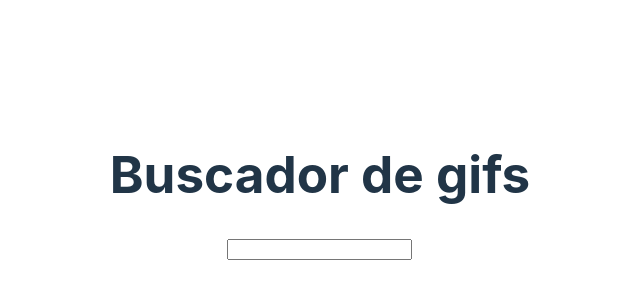
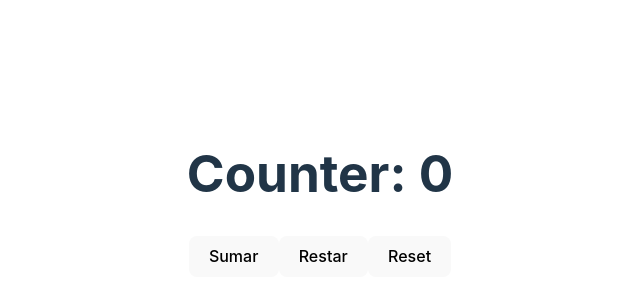
Before and after one commit to juanfaldana20/Challenge, a React (Vite) app in the folder Challenge20/: page / in a window 1280 px wide. Shown: the part 206-506 px from the top of the page, without its empty margins (320-960 px from the left). Built offline with nearby package versions, Linux system fonts and the light colour scheme.

Commit message:
ChallengeCounter
Challenge counter

```diff
--- a/Challenge20/src/App.jsx
+++ b/Challenge20/src/App.jsx
@@ -1,5 +1,6 @@
 import './App.css'
 import ComponentApp from "./ComponentApp"
+import Counter from './FirstApp'
 
 const App=() =>{
 
@@ -7,7 +8,7 @@ const App=() =>{
 
   return (
     <div>
-      <ComponentApp/>
+      <Counter/>
 
     </div>
 
--- a/Challenge20/src/FirstApp.jsx
+++ b/Challenge20/src/FirstApp.jsx
@@ -1,23 +1,26 @@
-import React, { useState } from 'react';
+import React, { useState } from 'react'
 
 const Counter=() =>{
-  const [count, setCount] = useState(0);
+  const [count, setCount] = useState(0)
 
   const sumaDeContador = () => {
-    setCount(count + 1);
-  };
-
+    setCount(count + 1)
+  }
+  const restaDeContador = () => {
+    setCount(count - 1)
+  }
   const reset = () => {
-    setCount(0);
-  };
+    setCount(0)
+  }
 
   return (
     <div>
       <h1>Counter: {count}</h1>
       <button onClick={sumaDeContador}>Sumar</button>
+      <button onClick={restaDeContador}>Restar</button>
       <button onClick={reset}>Reset</button>
     </div>
-  );
+  )
 }
 
-export default Counter;
+export default Counter
```
